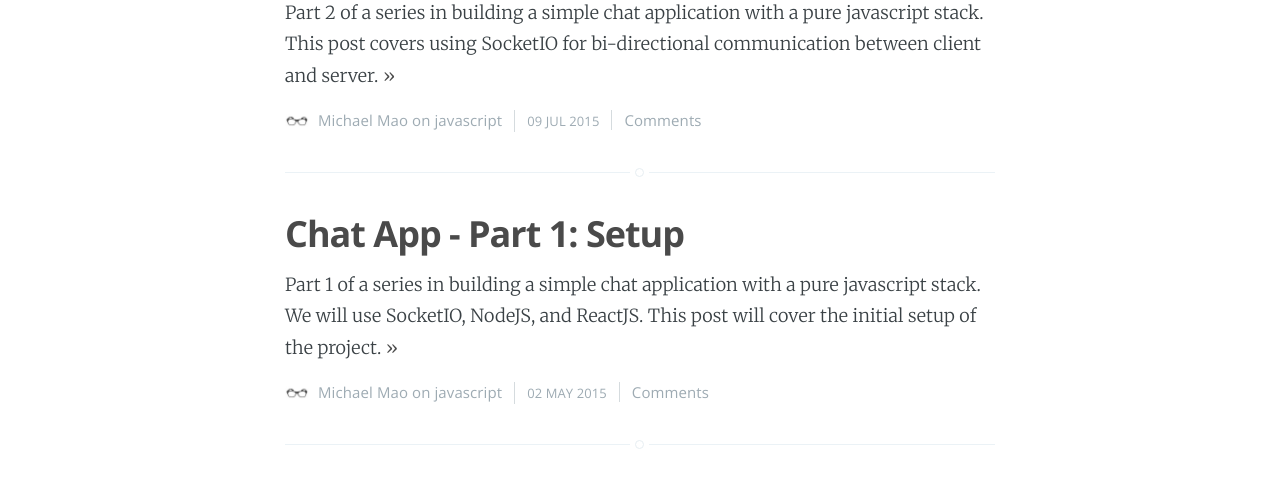
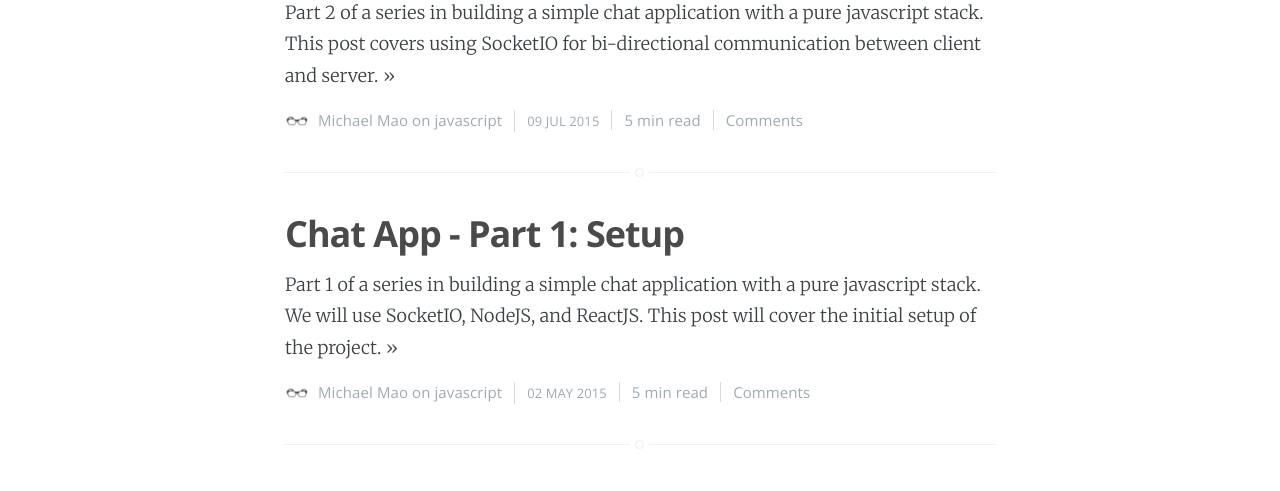
Before and after one commit to michael-mao/michael-mao.github.io, a Jekyll site: the page built from index.html, in a window 1280 px wide. Shown: the part 469-960 px from the top of the page. Built offline with Jekyll 4.4.1, drawn with Linux system fonts in a browser that asks for light colours; the list of posts is cut into pages by our own code; comment, search, counter and statistics services are not loaded.

Commit message:
Add post reading time. * refactor post meta to include file

```diff
--- /dev/null
+++ b/_includes/post_meta.html
@@ -0,0 +1,26 @@
+{% if site.author %}
+    {% unless include.hideProfileImage %}
+        <img class="author-thumb" src="/assets/images/profile.jpg" alt="Author's profile picture" nopin="nopin">
+    {% endunless %}
+    {{ site.author }}
+{% endif %}
+{% if include.post.categories.size > 0 %}
+    on
+    {% for category in include.post.categories %}
+        <a href="{{ site.baseurl }}/categories/#{{ category }}">{{ category }}</a>{% unless forloop.last %}, {% endunless %}
+    {% endfor %}
+{% endif %}
+
+<time class="post-date" datetime="{{ include.post.date | date:'%Y-%m-%d' }}">{{ include.post.date | date_to_string }}</time>
+
+<span class="post-reading-time">
+    {% assign words = include.post.content | number_of_words %}
+    {% if words < 360 %}
+        1 min
+    {% else %}
+        {{ words | divided_by:180 }} min
+    {% endif %}
+     read
+</span>
+
+<a class="post-comment-count" href="{{ include.post.url | absolute_url }}#disqus_thread" data-disqus-identifier="{{ include.post.id }}">Comments</a>
--- a/assets/css/main.scss
+++ b/assets/css/main.scss
@@ -30,8 +30,9 @@
     margin-top: 50px;
 }
 
-// Comment link in post meta
-.post-comment-count {
+// additional info in post-meta
+.post-comment-count,
+.post-reading-time {
     margin-left: 8px;
     padding-left: 12px;
     border-left: #d5dbde 1px solid;
--- a/index.html
+++ b/index.html
@@ -53,18 +53,7 @@ pages:
             {{ post.excerpt }} <a class="read-more" href="{{ post.url }}">&raquo;</a>
         </section>
         <footer class="post-meta">
-            {% if site.author %}
-                <img class="author-thumb" src="/assets/images/profile.jpg" alt="Author's profile picture" nopin="nopin">
-                {{ site.author }}
-            {% endif %}
-            {% if post.categories.size > 0 %}
-                on
-                {% for category in post.categories %}
-                    <a href="{{ site.baseurl }}/categories/#{{ category }}">{{ category }}</a>{% unless forloop.last %}, {% endunless %}
-                {% endfor %}
-            {% endif %}
-            <time class="post-date" datetime="{{ post.date | date:'%Y-%m-%d' }}">{{ post.date | date_to_string }}</time>
-            <a class="post-comment-count" href="{{ post.url | absolute_url }}#disqus_thread" data-disqus-identifier="{{ post.id }}">Comments</a>
+            {% include post_meta.html post=post %}
         </footer>
     </article>
 
```
Also changed, not shown: _layouts/post.html (+1 -11 lines).
